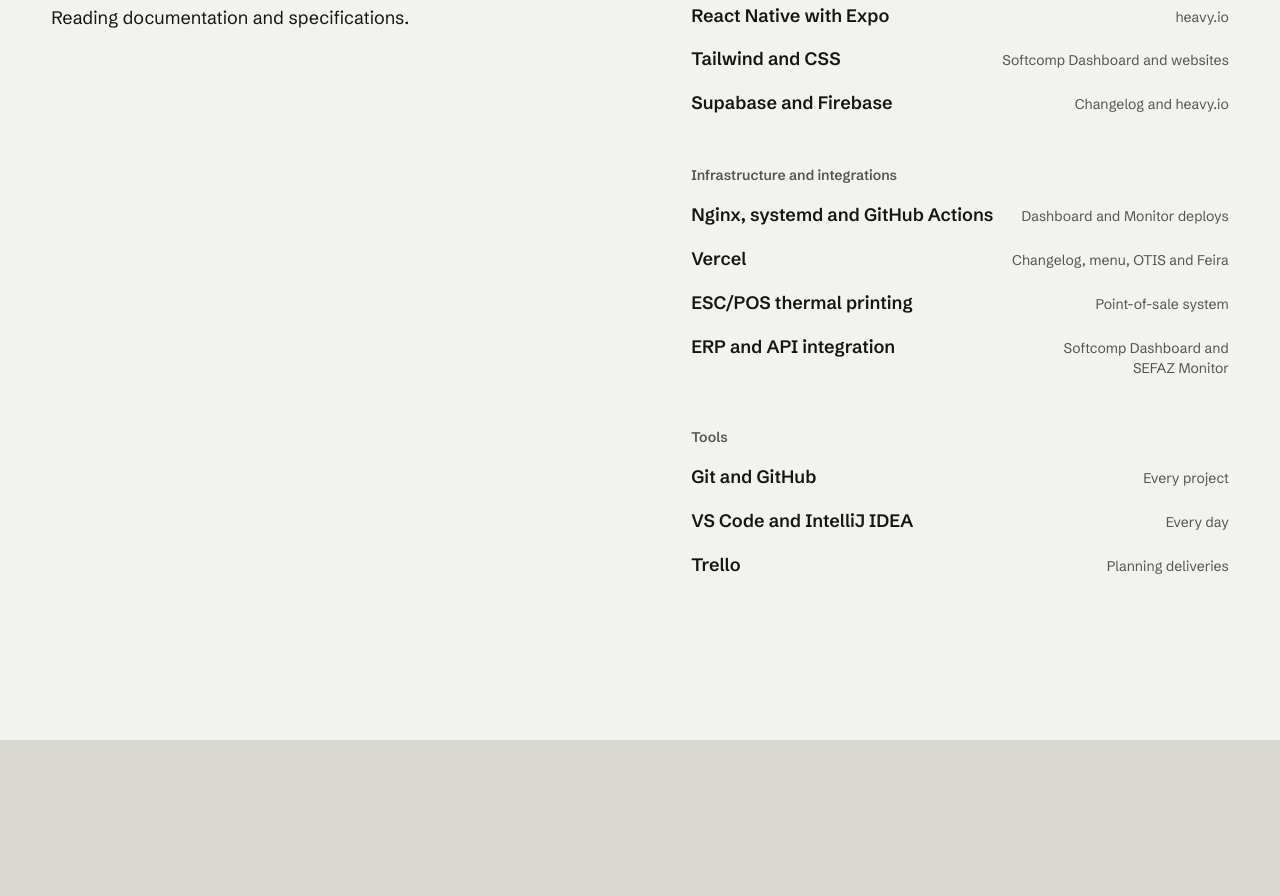
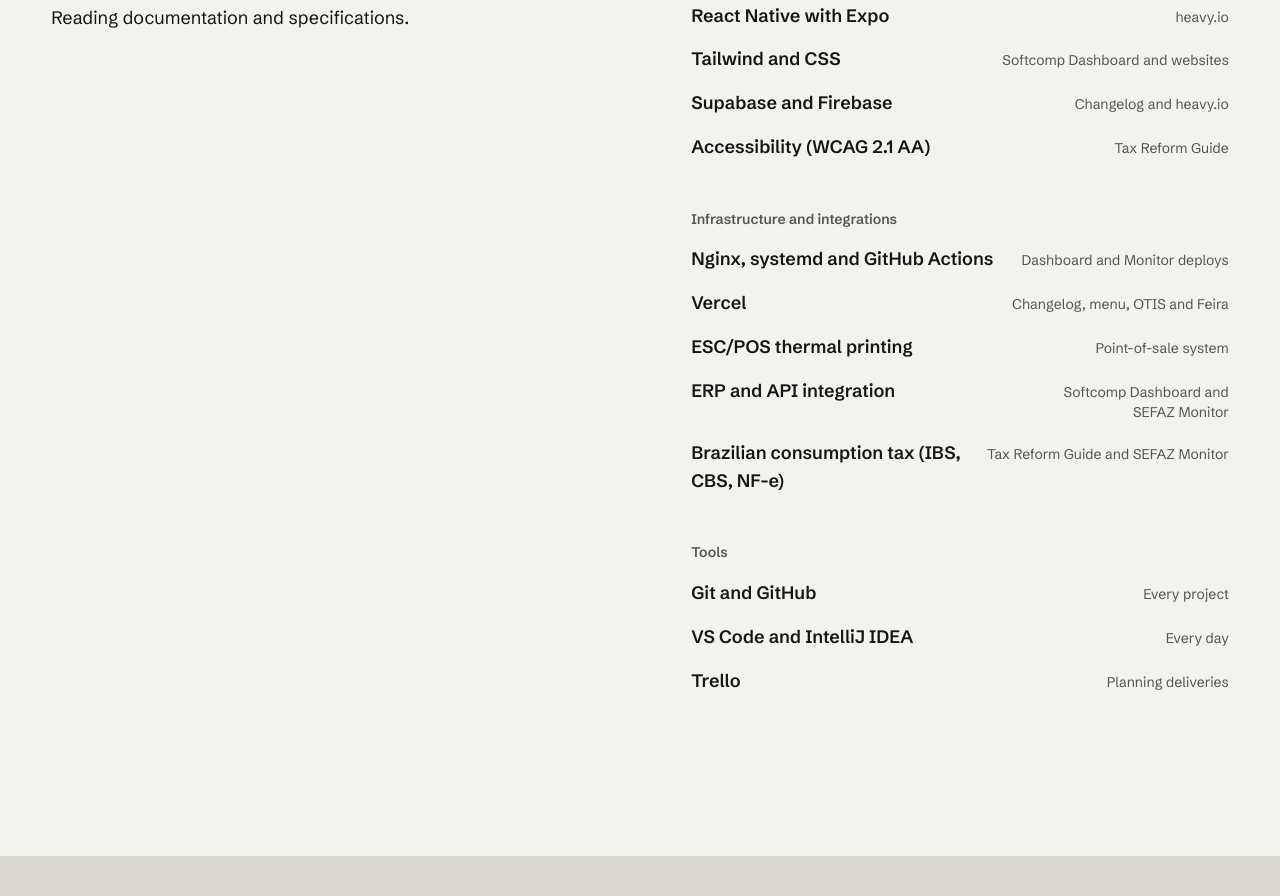
Before and after one commit to bieleckydev/portifolio, a React (Vite) app: page / in a window 1280 px wide. Shown: the part 4834-5730 px from the top of the page. Built offline with nearby package versions, Linux system fonts and the light colour scheme; no server answers.

Commit message:
content: adiciona acessibilidade e tributação do consumo às habilidades

```diff
--- a/src/i18n/en.js
+++ b/src/i18n/en.js
@@ -143,7 +143,8 @@ export const en = {
           { name: 'Node.js with Express and Fastify', value: 'Softcomp Dashboard and SEFAZ Monitor' },
           { name: 'React Native with Expo', value: 'heavy.io' },
           { name: 'Tailwind and CSS', value: 'Softcomp Dashboard and websites' },
-          { name: 'Supabase and Firebase', value: 'Changelog and heavy.io' }
+          { name: 'Supabase and Firebase', value: 'Changelog and heavy.io' },
+          { name: 'Accessibility (WCAG 2.1 AA)', value: 'Tax Reform Guide' }
         ]
       },
       {
@@ -152,7 +153,8 @@ export const en = {
           { name: 'Nginx, systemd and GitHub Actions', value: 'Dashboard and Monitor deploys' },
           { name: 'Vercel', value: 'Changelog, menu, OTIS and Feira' },
           { name: 'ESC/POS thermal printing', value: 'Point-of-sale system' },
-          { name: 'ERP and API integration', value: 'Softcomp Dashboard and SEFAZ Monitor' }
+          { name: 'ERP and API integration', value: 'Softcomp Dashboard and SEFAZ Monitor' },
+          { name: 'Brazilian consumption tax (IBS, CBS, NF-e)', value: 'Tax Reform Guide and SEFAZ Monitor' }
         ]
       },
       {
--- a/src/i18n/pt.js
+++ b/src/i18n/pt.js
@@ -143,7 +143,8 @@ export const pt = {
           { name: 'Node.js com Express e Fastify', value: 'Painel Softcomp e Monitor SEFAZ' },
           { name: 'React Native com Expo', value: 'heavy.io' },
           { name: 'Tailwind e CSS', value: 'Painel Softcomp e sites' },
-          { name: 'Supabase e Firebase', value: 'Changelog e heavy.io' }
+          { name: 'Supabase e Firebase', value: 'Changelog e heavy.io' },
+          { name: 'Acessibilidade (WCAG 2.1 AA)', value: 'Guia da Reforma Tributária' }
         ]
       },
       {
@@ -152,7 +153,8 @@ export const pt = {
           { name: 'Nginx, systemd e GitHub Actions', value: 'Deploy do Painel e do Monitor' },
           { name: 'Vercel', value: 'Changelog, cardápio, OTIS e Feira' },
           { name: 'Impressão térmica ESC/POS', value: 'Sistema de caixa' },
-          { name: 'Integração com ERP e APIs', value: 'Painel Softcomp e Monitor SEFAZ' }
+          { name: 'Integração com ERP e APIs', value: 'Painel Softcomp e Monitor SEFAZ' },
+          { name: 'Tributação do consumo (IBS, CBS e NF-e)', value: 'Guia da Reforma e Monitor SEFAZ' }
         ]
       },
       {
--- a/src/i18n/zh.js
+++ b/src/i18n/zh.js
@@ -143,7 +143,8 @@ export const zh = {
           { name: 'Node.js（Express、Fastify）', value: 'Softcomp 面板和 SEFAZ 监控' },
           { name: 'React Native（Expo）', value: 'heavy.io' },
           { name: 'Tailwind 和 CSS', value: 'Softcomp 面板和网站' },
-          { name: 'Supabase 和 Firebase', value: '更新日志和 heavy.io' }
+          { name: 'Supabase 和 Firebase', value: '更新日志和 heavy.io' },
+          { name: '无障碍（WCAG 2.1 AA）', value: '税制改革指南' }
         ]
       },
       {
@@ -152,7 +153,8 @@ export const zh = {
           { name: 'Nginx、systemd 和 GitHub Actions', value: '面板和监控的部署' },
           { name: 'Vercel', value: '更新日志、菜单、OTIS 和 Feira' },
           { name: 'ESC/POS 热敏打印', value: '收银系统' },
-          { name: 'ERP 与 API 集成', value: 'Softcomp 面板和 SEFAZ 监控' }
+          { name: 'ERP 与 API 集成', value: 'Softcomp 面板和 SEFAZ 监控' },
+          { name: '消费税制（IBS、CBS、NF-e）', value: '税制改革指南和 SEFAZ 监控' }
         ]
       },
       {
```
